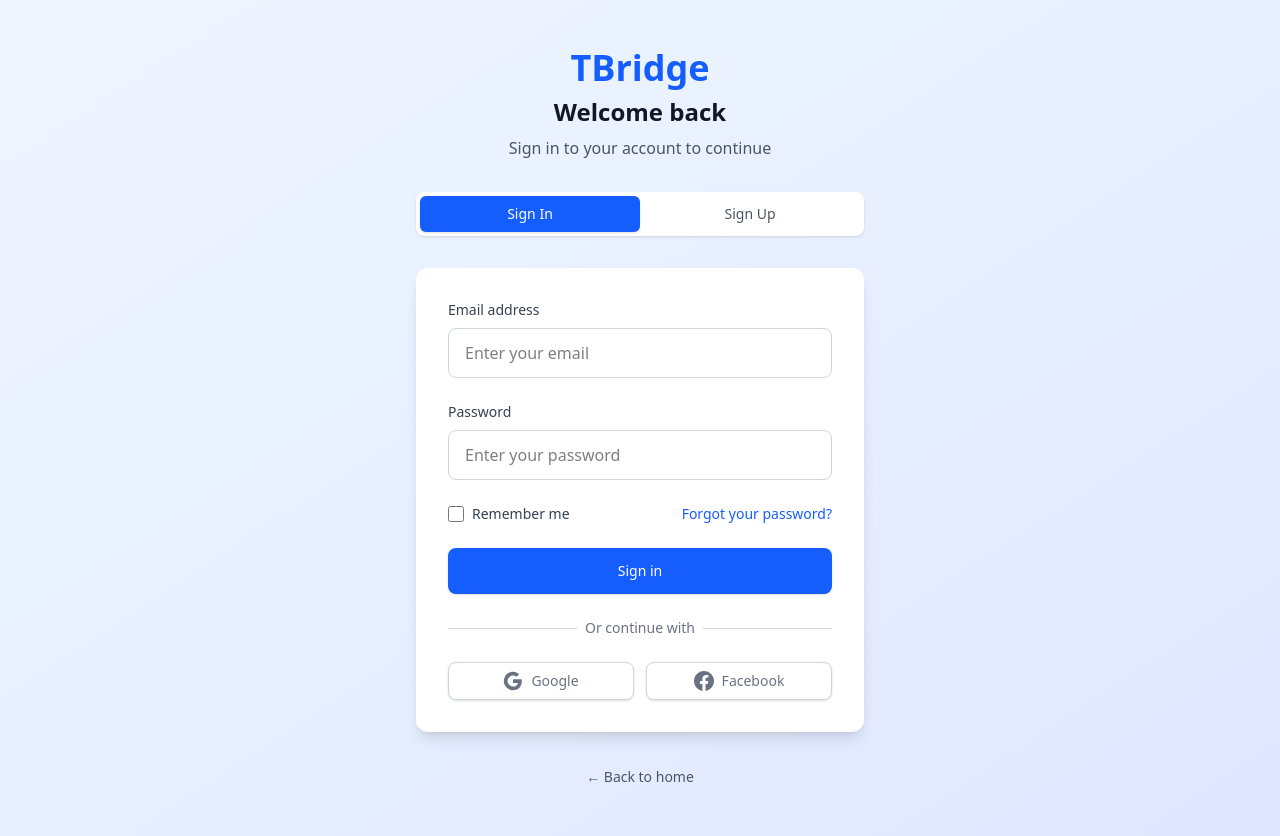
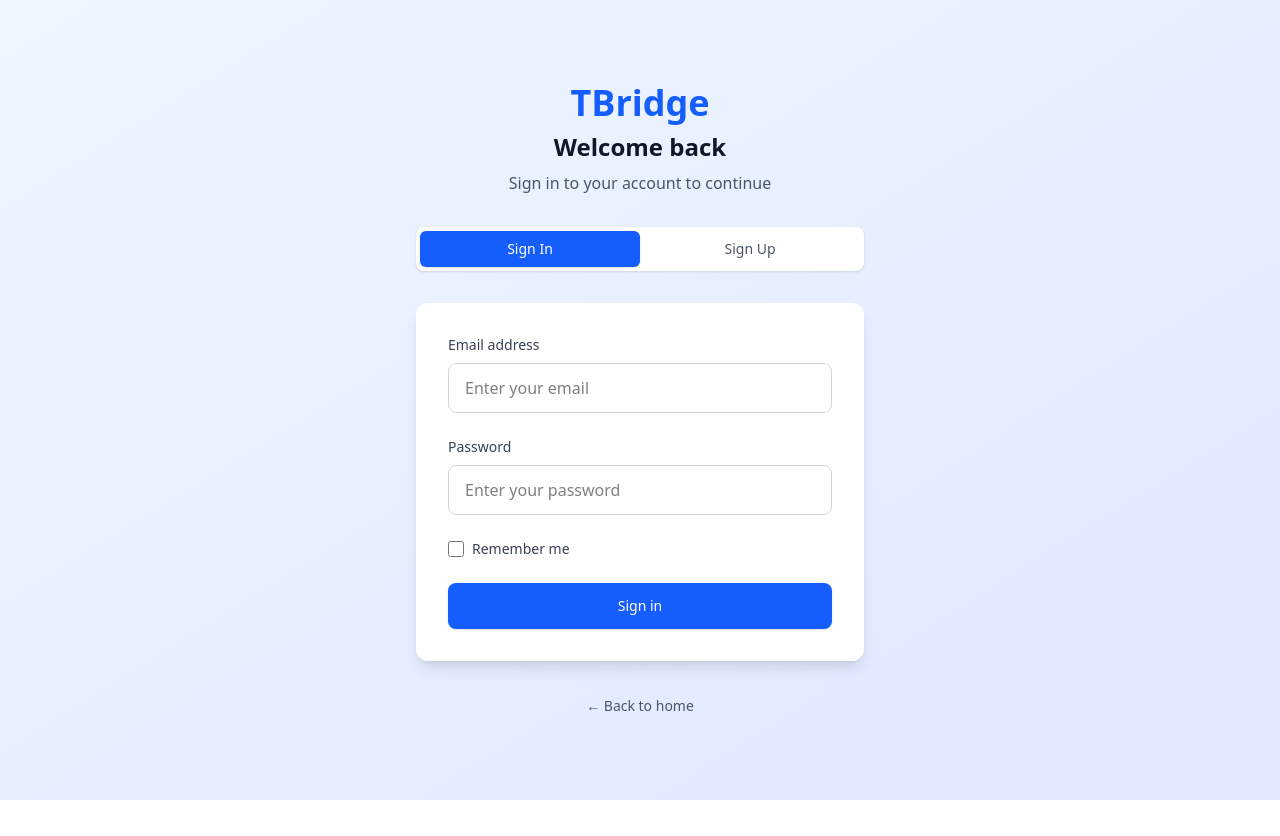
Before and after one commit to Aduggal1163/TaskBridge, a React (Vite) app in the folder client/: page /login in a window 1280 px wide. After the commit the page ends 800 px from the top, so only its background shows below. Built offline with nearby package versions, Linux system fonts and the light colour scheme; no server answers.

Commit message:
Remove unused password recovery and social login options from AuthPage component

```diff
--- a/client/src/components/AuthPage.jsx
+++ b/client/src/components/AuthPage.jsx
@@ -162,11 +162,6 @@
                     Remember me
                   </label>
                 </div>
-                <div className="text-sm">
-                  <a href="#" className="font-medium text-blue-600 hover:text-blue-500">
-                    Forgot your password?
-                  </a>
-                </div>
               </div>
 
               <button
@@ -187,35 +182,6 @@
                 )}
               </button>
             </form>
-
-            <div className="mt-6">
-              <div className="relative">
-                <div className="absolute inset-0 flex items-center">
-                  <div className="w-full border-t border-gray-300" />
-                </div>
-                <div className="relative flex justify-center text-sm">
-                  <span className="px-2 bg-white text-gray-500">Or continue with</span>
-                </div>
-              </div>
-
-              <div className="mt-6 grid grid-cols-2 gap-3">
-                <button className="w-full inline-flex justify-center py-2 px-4 border border-gray-300 rounded-lg shadow-sm bg-white text-sm font-medium text-gray-500 hover:bg-gray-50 transition-colors">
-                  <svg className="h-5 w-5" viewBox="0 0 24 24">
-                    <path fill="currentColor" d="M22.56 12.25c0-.78-.07-1.53-.2-2.25H12v4.26h5.92c-.26 1.37-1.04 2.53-2.21 3.31v2.77h3.57c2.08-1.92 3.28-4.74 3.28-8.09z"/>
-                    <path fill="currentColor" d="M12 23c2.97 0 5.46-.98 7.28-2.66l-3.57-2.77c-.98.66-2.23 1.06-3.71 1.06-2.86 0-5.29-1.93-6.16-4.53H2.18v2.84C3.99 20.53 7.7 23 12 23z"/>
-                    <path fill="currentColor" d="M5.84 14.09c-.22-.66-.35-1.36-.35-2.09s.13-1.43.35-2.09V7.07H2.18C1.43 8.55 1 10.22 1 12s.43 3.45 1.18 4.93l2.85-2.22.81-.62z"/>
-                    <path fill="currentColor" d="M12 5.38c1.62 0 3.06.56 4.21 1.64l3.15-3.15C17.45 2.09 14.97 1 12 1 7.7 1 3.99 3.47 2.18 7.07l3.66 2.84c.87-2.6 3.3-4.53 6.16-4.53z"/>
-                  </svg>
-                  <span className="ml-2">Google</span>
-                </button>
-                <button className="w-full inline-flex justify-center py-2 px-4 border border-gray-300 rounded-lg shadow-sm bg-white text-sm font-medium text-gray-500 hover:bg-gray-50 transition-colors">
-                  <svg className="h-5 w-5" fill="currentColor" viewBox="0 0 24 24">
-                    <path d="M24 12.073c0-6.627-5.373-12-12-12s-12 5.373-12 12c0 5.99 4.388 10.954 10.125 11.854v-8.385H7.078v-3.47h3.047V9.43c0-3.007 1.792-4.669 4.533-4.669 1.312 0 2.686.235 2.686.235v2.953H15.83c-1.491 0-1.956.925-1.956 1.874v2.25h3.328l-.532 3.47h-2.796v8.385C19.612 23.027 24 18.062 24 12.073z"/>
-                  </svg>
-                  <span className="ml-2">Facebook</span>
-                </button>
-              </div>
-            </div>
           </div>
         )}
 
```
